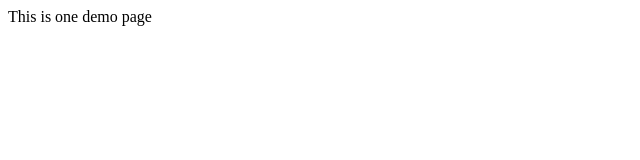
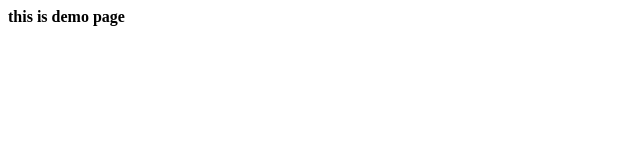
Before and after one commit to xqeric/Udacity-Capstone-DevOps, a plain HTML site: page htmls/index.html in a window 1280 px wide. Shown: the full height of the page, 0-640 px from the left. Drawn offline with Linux system fonts and the light colour scheme.

Commit message:
Update index.html

```diff
--- a/htmls/index.html
+++ b/htmls/index.html
@@ -1 +1,12 @@
-<a>This is one demo page</a>
+<!DOCTYPE html>
+<html lang="en">
+
+<head>
+  <meta charset="utf-8">
+  <title>Udacity’s School of Cloud Computing</title>
+
+<body>
+  <b>this is demo page</b>
+</body>
+
+</html>
```
